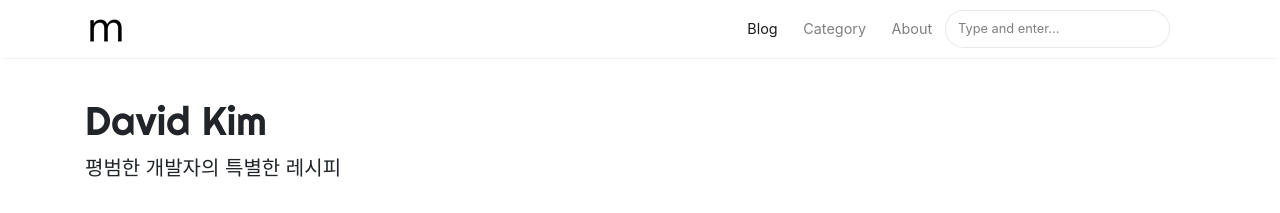
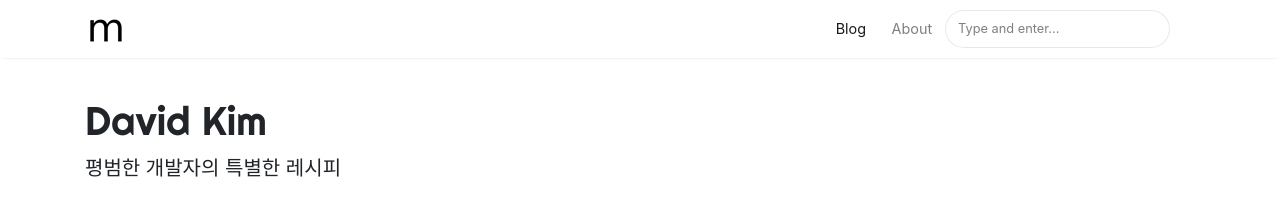
Before and after one commit to zealiard/zealiard.github.io, a Jekyll site: the page built from index.html, in a window 1280 px wide. Shown: the top 213 px of the page. Built offline with Jekyll 4.4.1, drawn with Linux system fonts in a browser that asks for light colours; nearby versions of some CDN libraries; the list of posts is cut into pages by our own code.

Commit message:
category 메뉴 제거

```diff
--- a/_layouts/default.html
+++ b/_layouts/default.html
@@ -71,9 +71,9 @@
                     <a class="nav-link" href="{{ site.baseurl }}/index.html">Blog</a>
                 </li>
 
-                <li class="nav-item {% if page.url == '/categories' %}active{% endif %}">
-                    <a class="nav-link" href="{{ site.baseurl }}/categories">Category</a>
-                </li>
+                <!--<li class="nav-item {% if page.url == '/categories' %}active{% endif %}">-->
+                <!--    <a class="nav-link" href="{{ site.baseurl }}/categories">Category</a>-->
+                <!--</li>-->
 
                 <li class="nav-item {% if page.url == '/about' %}active{% endif %}">
                     <a class="nav-link" href="{{ site.baseurl }}/about">About</a>
```
